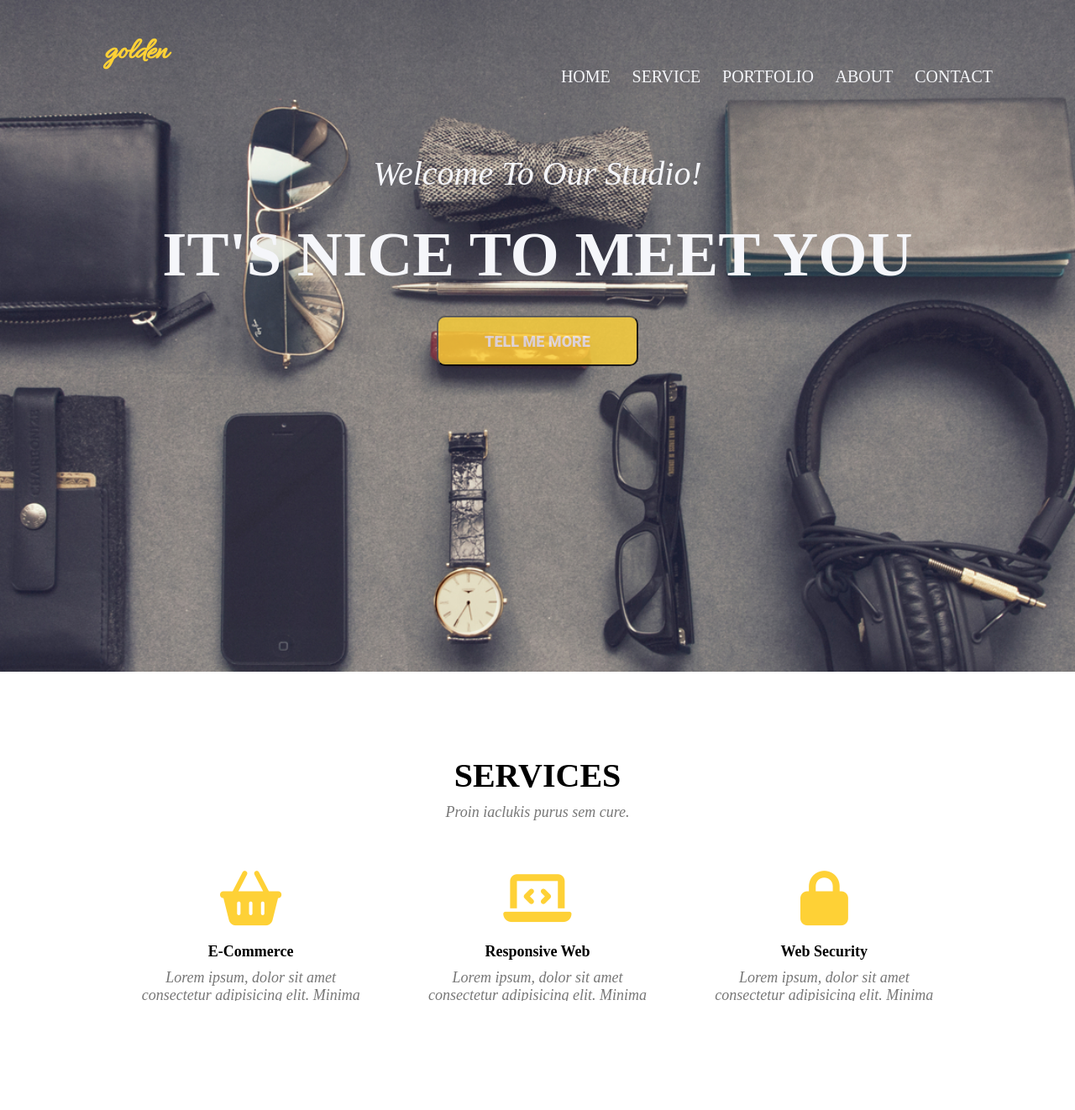
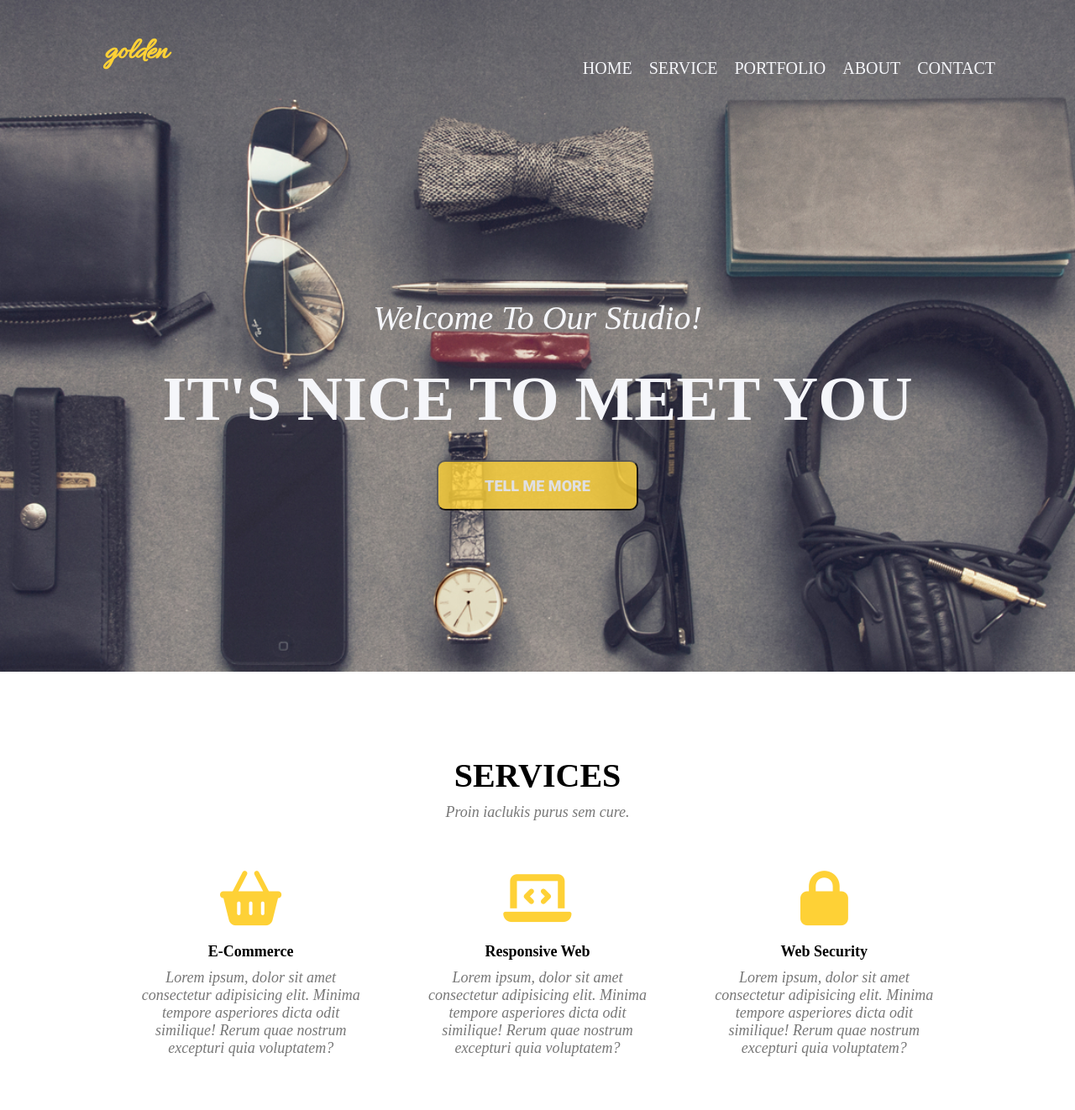
Before and after one commit to KalitkaP/task3.6, a website: page index.html in a window 1280 px wide. Shown: the top 1322 px of the page at 84% size. Drawn offline with Linux system fonts and the light colour scheme.

Commit message:
correction

```diff
--- a/index.html
+++ b/index.html
@@ -21,12 +21,12 @@
     <div class="header">
       <div class="container">
         <div class="row">
-          <div class="col-12 col-md-6">
+          <div class="col-12 col-md-3">
             <div class="logo">
               <h3>golden</h3>
             </div>
           </div>
-          <div class="col-12 col-md-6">
+          <div class="col-12 col-md-9">
             <div class="nav">
               <ul>
                 <li><a href="#">Home</a></li>
--- a/sass/style.scss
+++ b/sass/style.scss
@@ -13,15 +13,25 @@ body {
 .header {
 
     color: #f5f6fa;
-    min-height: 100vh;
+
     background-image: url("/images/Background_Image.jpg");
     background-position: center center;
     background-size: cover;
     background-attachment: fixed;
     background-color: black;
+}
+
+.header .container {
+    min-height: 100vh;
+    margin: 0 auto;
+}
+
+.header .row {
+    min-height: 100vh;
+    display: flex;
+    margin: 0 -15px;
 
 }
-
 
 .logo h3  {
     text-align: left;
@@ -42,7 +52,7 @@ body {
     display: flex;
     flex-direction: column;
     list-style: none;
-    padding: 20px 0;
+    padding: 10px 0;
 
 }
 
@@ -50,13 +60,13 @@ body {
     .nav ul {
         display: flex;
         flex-direction: row;
-        justify-content: space-around;
+        justify-content: right;
         list-style-type: none;
     }
 }
 
 .nav ul li a {
-    display: block;
+    display: inline-block;
     padding: 10px 10px;
     font-size: 20px;
     text-decoration: none;
@@ -115,13 +125,14 @@ body {
     font-style: italic;
     color: #777;
     padding: 10px 0 30px;
+
 }
 
 .box {
-    height: 184px;
+    min-height: 184px;
     padding: 30px 20px;
-    overflow: hidden
-    ;
+
+
 }
 
 .fas  {
```
Also changed, not shown: css/style.css, 1 other file.
